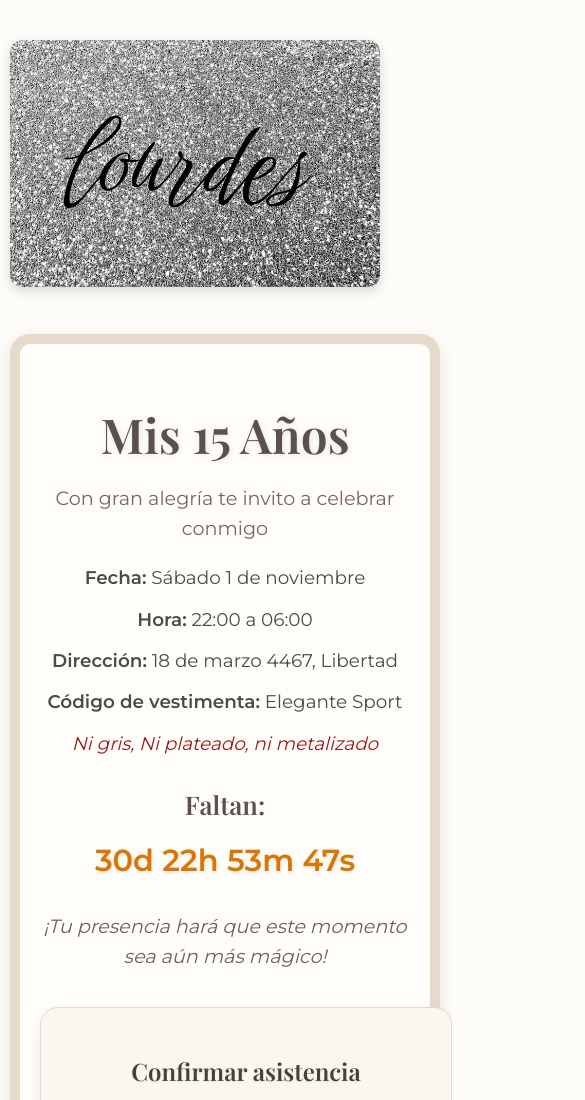
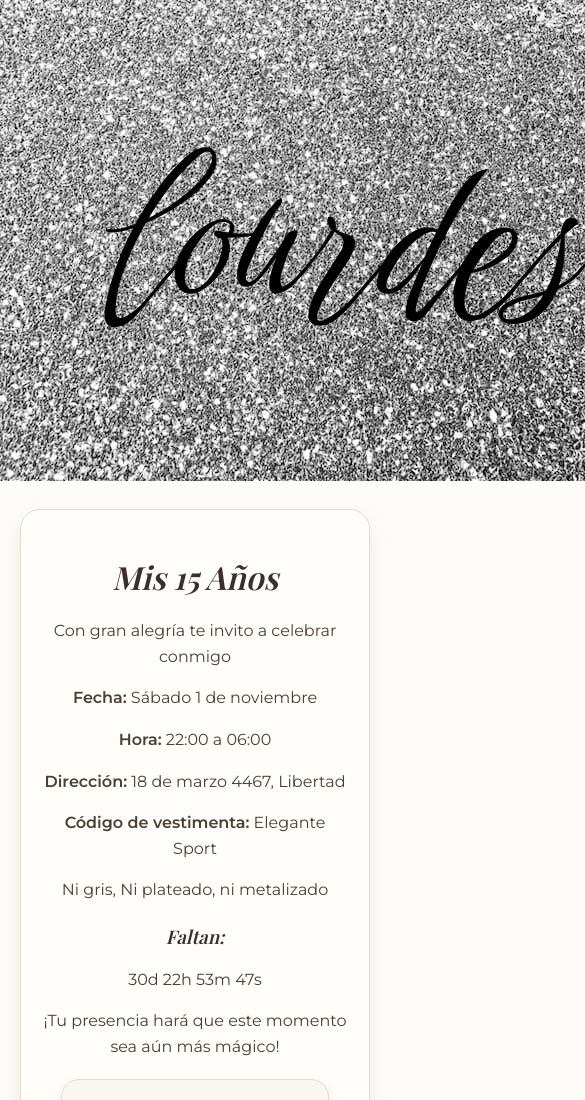
Before and after one commit to Trojavchich/15DELOURDES, a plain HTML site: page index.html in a window 390 px wide. Shown: the top 1100 px of the page, 585 px wide, since content can reach past the window. Drawn offline with nearby package versions, Linux system fonts and the light colour scheme; a web font is replaced by a local one.

Commit message:
Update style.css

```diff
--- a/style.css
+++ b/style.css
@@ -1,97 +1,73 @@
-@import url('https://fonts.googleapis.com/css2?family=Playfair+Display:wght@400;600&family=Montserrat:wght@400;500;600&display=swap');
+/* Importar fuentes */
+@import url('https://fonts.googleapis.com/css2?family=Playfair+Display:ital,wght@0,400;0,600;1,400;1,600&family=Montserrat:wght@400;500;600&display=swap');
 
 body {
   margin: 0;
   padding: 0;
   font-family: 'Montserrat', sans-serif;
   background: #fdfcf9;
-  color: #4d4b4a;
+  color: #4a3f35;
   text-align: center;
   line-height: 1.6;
 }
 
-/* Tarjeta principal */
+/* ---------- Invitación Card ---------- */
 .invitation-card {
-  background: #fffdf9;
-  margin: 40px auto;
-  padding: 40px;
-  max-width: 700px;
+  max-width: 600px;
+  margin: 50px auto;
+  padding: 35px;
+  background: #fffdfa;
   border-radius: 20px;
-  box-shadow: 0 6px 18px rgba(0,0,0,0.1);
-  border: 10px solid #e6dacb;
+  box-shadow: 0 8px 20px rgba(0,0,0,0.08);
+  border: 1px solid #e6dacb;
 }
 
-/* Encabezado */
-.header h1 {
+.invitation-card h1,
+.invitation-card h2,
+.invitation-card h3 {
   font-family: 'Playfair Display', serif;
-  font-size: 3rem;
-  margin-bottom: 10px;
-  color: #5c504a;
-  text-shadow: 1px 1px 6px rgba(0,0,0,0.1);
+  font-style: italic;
+  color: #3a2f2f;
+  margin-bottom: 15px;
 }
 
-.header p {
-  font-size: 1.2rem;
-  color: #7b665c;
-  margin-top: 5px;
+/* ---------- Sección sugerir canción ---------- */
+.song-suggestion {
+  margin-top: 40px;
+  padding: 25px;
 }
 
-/* Foto */
-.photo-container {
-  margin: 30px 0;
+.song-suggestion img {
+  width: 50px;
+  margin-bottom: 15px;
 }
 
-.photo-container img {
-  width: 100%;
-  max-width: 600px;
-  border-radius: 12px;
-  box-shadow: 0 4px 12px rgba(0,0,0,0.15);
+.song-suggestion p {
+  font-family: 'Montserrat', sans-serif;
+  font-size: 1rem;
+  margin-bottom: 20px;
+  color: #5a4e46;
 }
 
-/* Detalles */
-.details p {
-  font-size: 1.15rem;
-  margin: 12px 0;
+.song-suggestion a {
+  display: inline-block;
+  background: #000;
+  color: #fff;
+  text-decoration: none;
+  padding: 12px 28px;
+  border-radius: 10px;
+  font-weight: 600;
+  transition: all 0.3s ease;
 }
 
-.dresscode-note {
-  font-style: italic;
-  color: #9b1c1c;
-  font-size: 1rem;
+.song-suggestion a:hover {
+  background: #333;
+  transform: translateY(-2px);
 }
 
-/* Cuenta regresiva */
-.countdown {
-  margin: 25px 0;
-}
-
-.countdown h3 {
-  font-size: 1.6rem;
-  margin-bottom: 12px;
-  font-family: 'Playfair Display', serif;
-  color: #5c504a;
-}
-
-#timer {
-  font-size: 1.9rem;
-  font-weight: bold;
-  color: #d97706;
-  display: inline-block;
-  text-shadow: 1px 1px 4px rgba(0,0,0,0.1);
-}
-
-/* Mensaje */
-.message {
-  margin: 25px auto;
-  font-style: italic;
-  font-size: 1.2rem;
-  color: #6d625f;
-  max-width: 520px;
-}
-
-/* Formulario */
+/* ---------- Formulario Confirmar Asistencia ---------- */
 .form-container {
-  margin-top: 35px;
+  margin-top: 45px;
   padding: 25px;
   background: #faf6f0;
   border-radius: 18px;
@@ -109,6 +85,7 @@ body {
   font-weight: 600;
   color: #4a3f35;
   font-family: 'Playfair Display', serif;
+  font-style: italic;
   text-shadow: 0 1px 3px rgba(0,0,0,0.08);
 }
 
@@ -132,11 +109,11 @@ body {
   box-shadow: 0 0 8px rgba(141, 125, 114, 0.3);
 }
 
-/* Botón de confirmación */
+/* Botón */
 #rsvpForm button {
   display: inline-block;
   margin-top: 18px;
-  background: #25D366; /* Verde WhatsApp */
+  background: linear-gradient(135deg, #5c504a, #8d7d72);
   color: #fff;
   padding: 14px 35px;
   border-radius: 30px;
@@ -149,76 +126,20 @@ body {
 }
 
 #rsvpForm button:hover {
-  background: #1ebe5a;
+  background: linear-gradient(135deg, #3f3f3f, #5c504a);
   transform: scale(1.05);
 }
 
-/* Sección de sugerir canción */
-.suggestion-card {
-  max-width: 600px;
-  margin: 40px auto;
-  background: #fff;
-  border-radius: 16px;
-  padding: 25px;
-  box-shadow: 0 4px 12px rgba(0,0,0,0.1);
-  border: 2px solid #f1e7d0;
-  text-align: center;
-}
-
-.suggestion-card .icon {
-  font-size: 2.5rem;
-  margin-bottom: 10px;
-}
-
-.suggestion-card h2 {
-  font-size: 1.6rem;
-  margin-bottom: 10px;
-  color: #333;
-  font-family: 'Playfair Display', serif;
-}
-
-.suggestion-card p {
-  font-size: 1rem;
-  margin-bottom: 20px;
-  color: #555;
-}
-
-.btn-suggest {
-  display: inline-block;
-  background: black;
-  color: white;
-  padding: 12px 24px;
-  border-radius: 12px;
-  text-decoration: none;
-  font-weight: bold;
-  transition: background 0.3s;
-}
-
-.btn-suggest:hover {
-  background: #333;
-}
-
-/* Responsive */
-@media (max-width: 600px) {
-  body {
-    font-size: 14px;
-    padding: 10px;
-  }
+/* ---------- Responsive ---------- */
+@media (max-width: 768px) {
   .invitation-card,
-  .form-container,
-  .suggestion-card {
-    width: 100%;
+  .form-container {
+    margin: 20px;
     padding: 20px;
   }
+
+  .song-suggestion a,
   #rsvpForm button {
     width: 100%;
   }
 }
-
-@media (min-width: 601px) and (max-width: 1024px) {
-  .invitation-card,
-  .form-container,
-  .suggestion-card {
-    width: 80%;
-  }
-}
```
